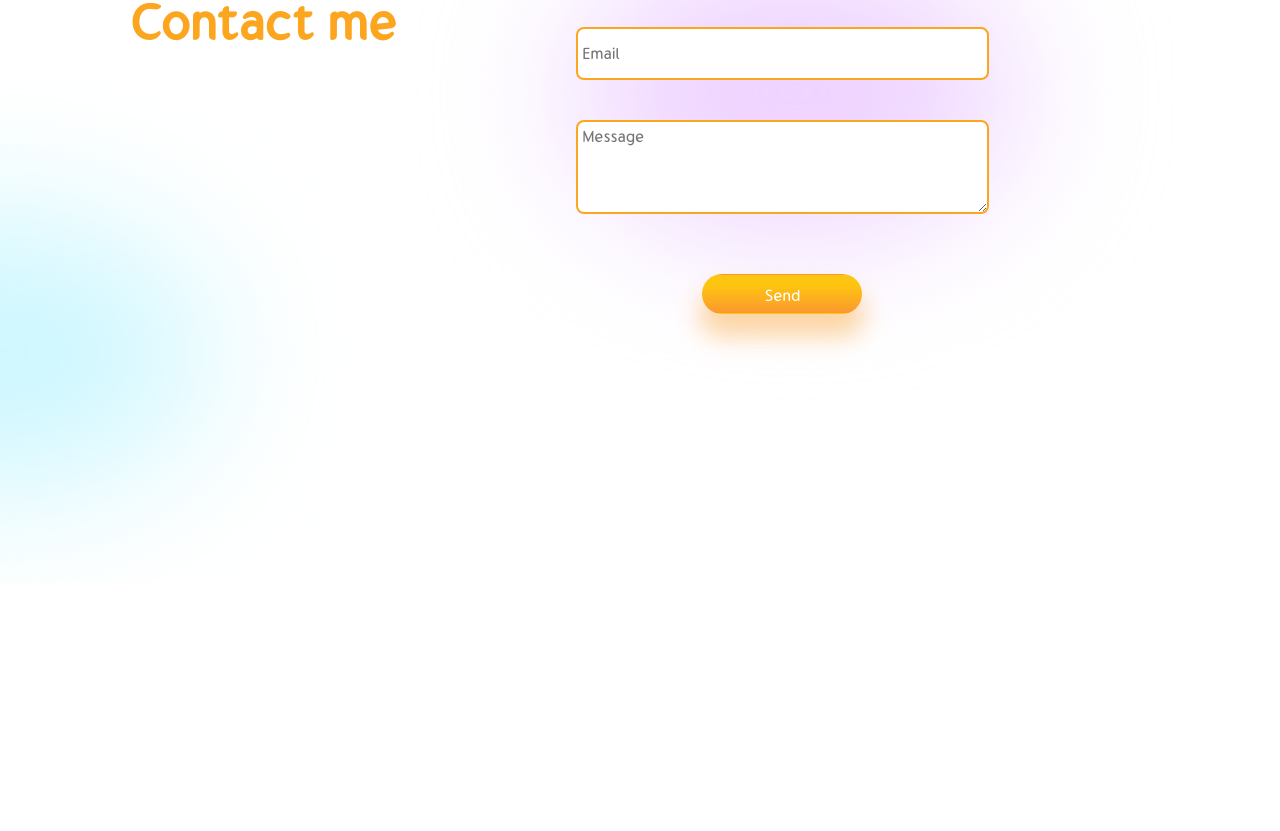
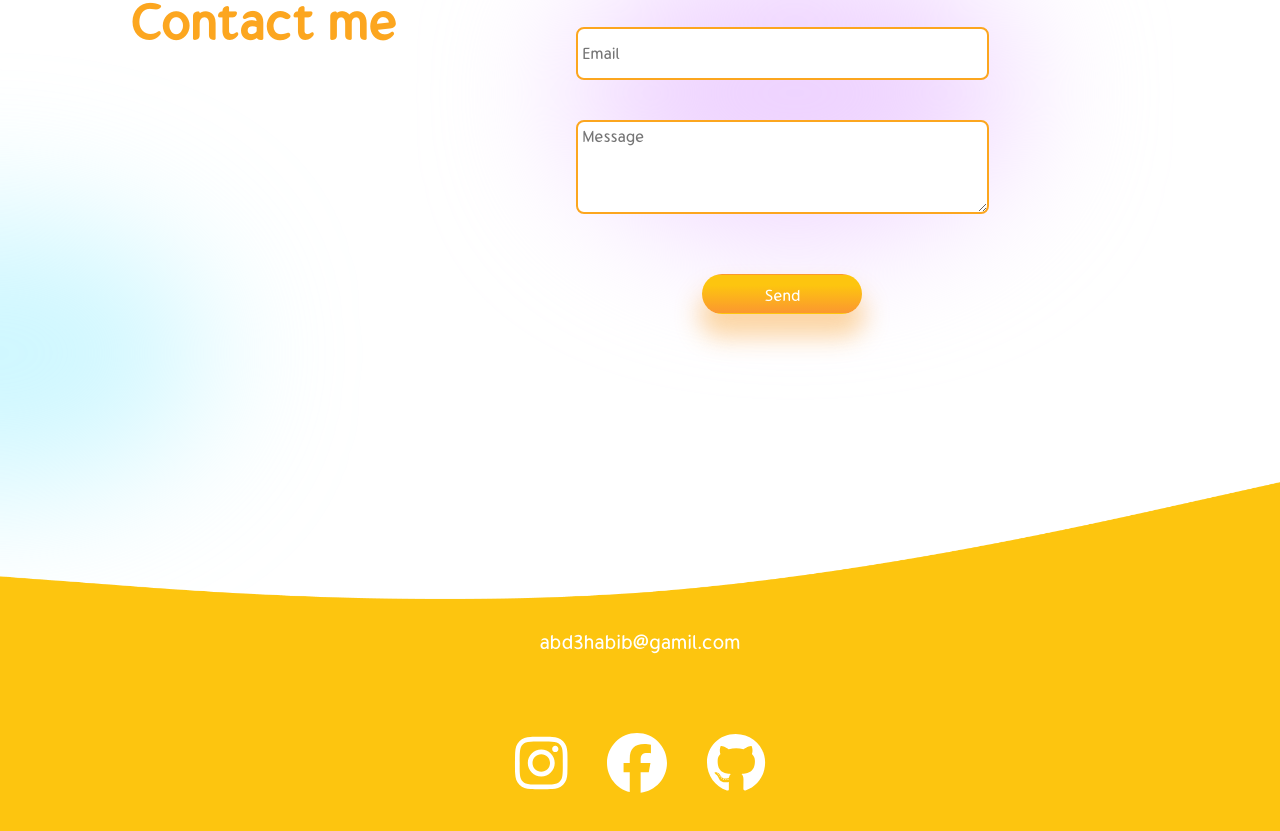
Before and after one commit to Abdullah2000Habib/React_Project07, a React (Create React App) app: page / in a window 1280 px wide. Shown: the part 4753-5584 px from the top of the page. Before the commit the page ends 5336 px from the top, so only its background shows below. Built offline with nearby package versions, Linux system fonts and the light colour scheme.

Commit message:
Footer Component

```diff
--- /dev/null
+++ b/src/components/Footer/Footer.jsx
@@ -0,0 +1,22 @@
+import { faFacebook, faGithub, faInstagram } from "@fortawesome/free-brands-svg-icons";
+import { FontAwesomeIcon } from '@fortawesome/react-fontawesome';
+import React from 'react';
+import Wave from "../../assets/img/wave.png";
+import style from "./style.module.css";
+export default function Footer() {
+return (
+    <>
+        <div className={style.footer}>
+        <img src={Wave} alt="" style={{ width: "100%" }} />
+        <div className={style.content}>
+            <span>abd3habib@gamil.com</span>
+            <div className={style.icons}>
+                <FontAwesomeIcon icon={faInstagram} ></FontAwesomeIcon>
+                <FontAwesomeIcon icon={faFacebook} ></FontAwesomeIcon>
+                <FontAwesomeIcon icon={faGithub} ></FontAwesomeIcon>
+            </div>
+        </div>
+        </div>
+    </>
+)
+}
--- /dev/null
+++ b/src/components/Footer/index.jsx
@@ -0,0 +1 @@
+export { defualt } from "./Footer";
--- /dev/null
+++ b/src/components/Footer/style.module.css
@@ -0,0 +1,35 @@
+.footer {
+    display: flex;
+    align-items: center;
+    margin: -0.5rem -3.5rem;
+    position: relative;
+    margin-top: -7rem;
+}
+
+.content {
+    position: absolute;
+    display: flex;
+    align-items: center;
+    justify-content: center;
+    flex-direction: column;
+    width: 100%;
+    margin-top: 4rem;
+    gap: 4rem;
+    color: white;
+}
+
+.icons {
+    display: flex;
+    gap: 2rem;
+}
+
+.icons>* {
+    font-size: 3rem;
+    color: white;
+    cursor: pointer;
+    transition: all 0.3s ease-in-out;
+}
+
+.icons>*:hover {
+    color: #222;
+}
--- a/src/components/Home.jsx
+++ b/src/components/Home.jsx
@@ -1,6 +1,7 @@
 import React from 'react';
 import Contact from './Contact/Contact';
 import Experience from './Experience/Experience';
+import Footer from './Footer/Footer';
 import Hero from './Hero/Hero';
 import Navbar from './Navbar';
 import Portfolio from './Portfolio/Portfolio';
@@ -20,6 +21,7 @@ export default function Home() {
         <Portfolio/>
         <Testimonials/>
         <Contact/>
+        <Footer/>
     </>
   )
 }
```
